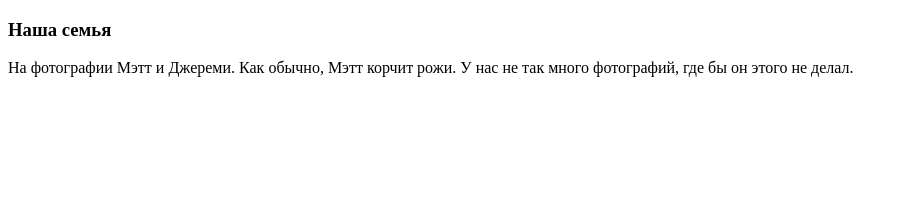
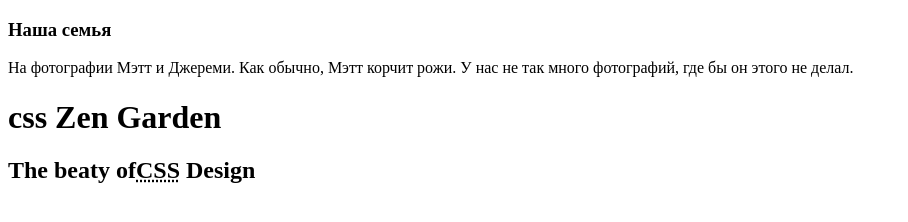
Before and after one commit to iamabcdcba/css_1, a plain HTML site: page index.html in a window 1280 px wide. Shown: the whole page, without its empty margins (0-908 px from the left). Drawn offline with Linux system fonts and the light colour scheme.

Commit message:
add div sample

```diff
--- a/index.html
+++ b/index.html
@@ -11,5 +11,9 @@
     фотографий, где бы он этого не делал.
   </p>
 </div>
+<div>
+  <h1>css Zen Garden</h1>
+  <h2>The beaty of<acronym title="Cascading Style Sheet">CSS</acronym> Design</h2>
+</div>
 </body>
 </html>
```
